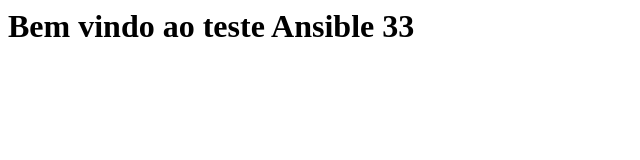
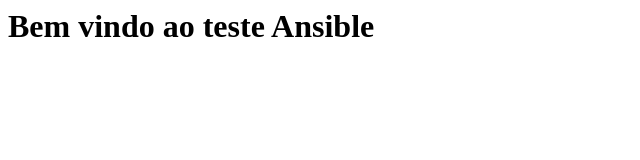
Before and after one commit to dgolive/TAM, a plain HTML site: page roles/web_application/files/index.html in a window 1280 px wide. Shown: the full height of the page, 0-640 px from the left. Drawn offline with Linux system fonts and the light colour scheme.

Commit message:
Update index.html

```diff
--- a/roles/web_application/files/index.html
+++ b/roles/web_application/files/index.html
@@ -1,7 +1,7 @@
 <html>
     <body>
         <p></p>
-        <h1> Bem vindo ao teste Ansible 33</h1>
+        <h1> Bem vindo ao teste Ansible</h1>
         <p></p>
     </body>
 </html>
```
